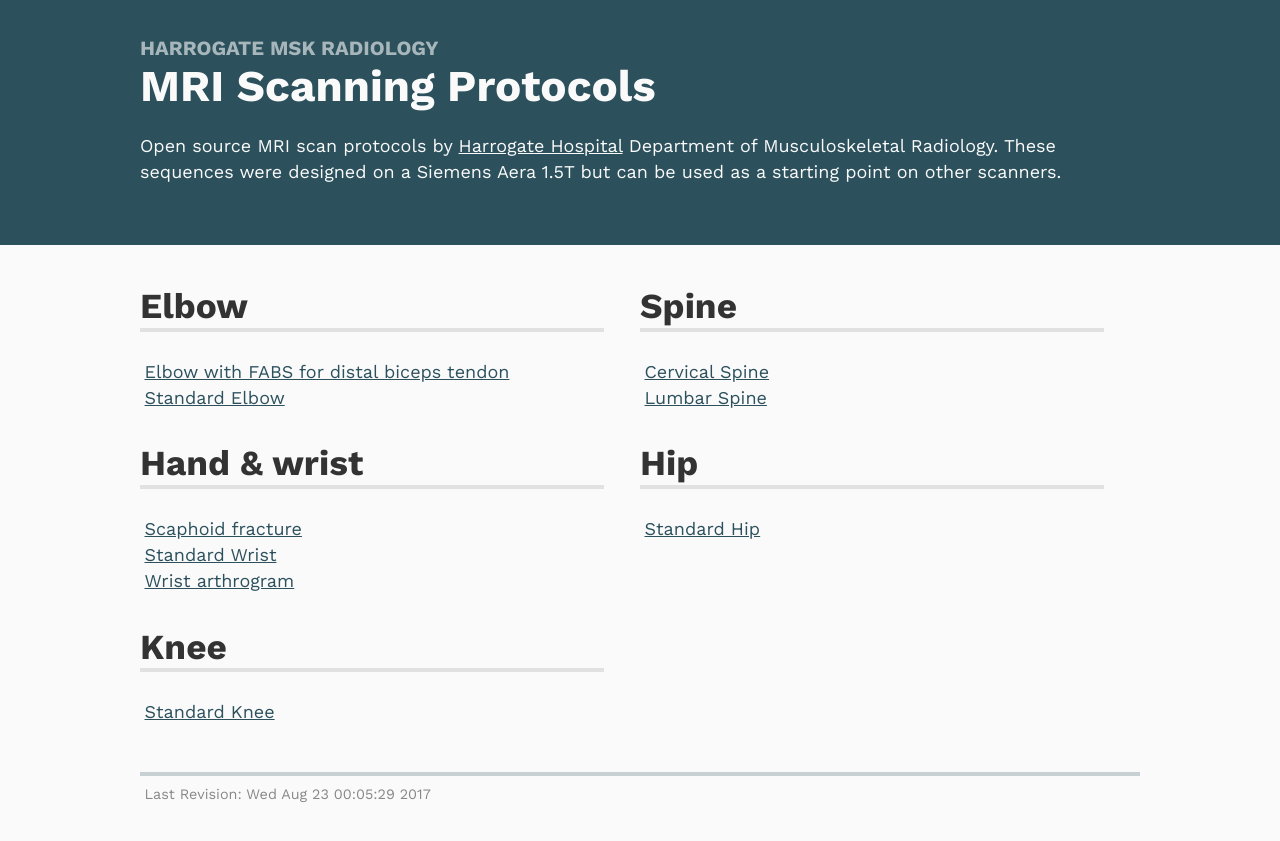
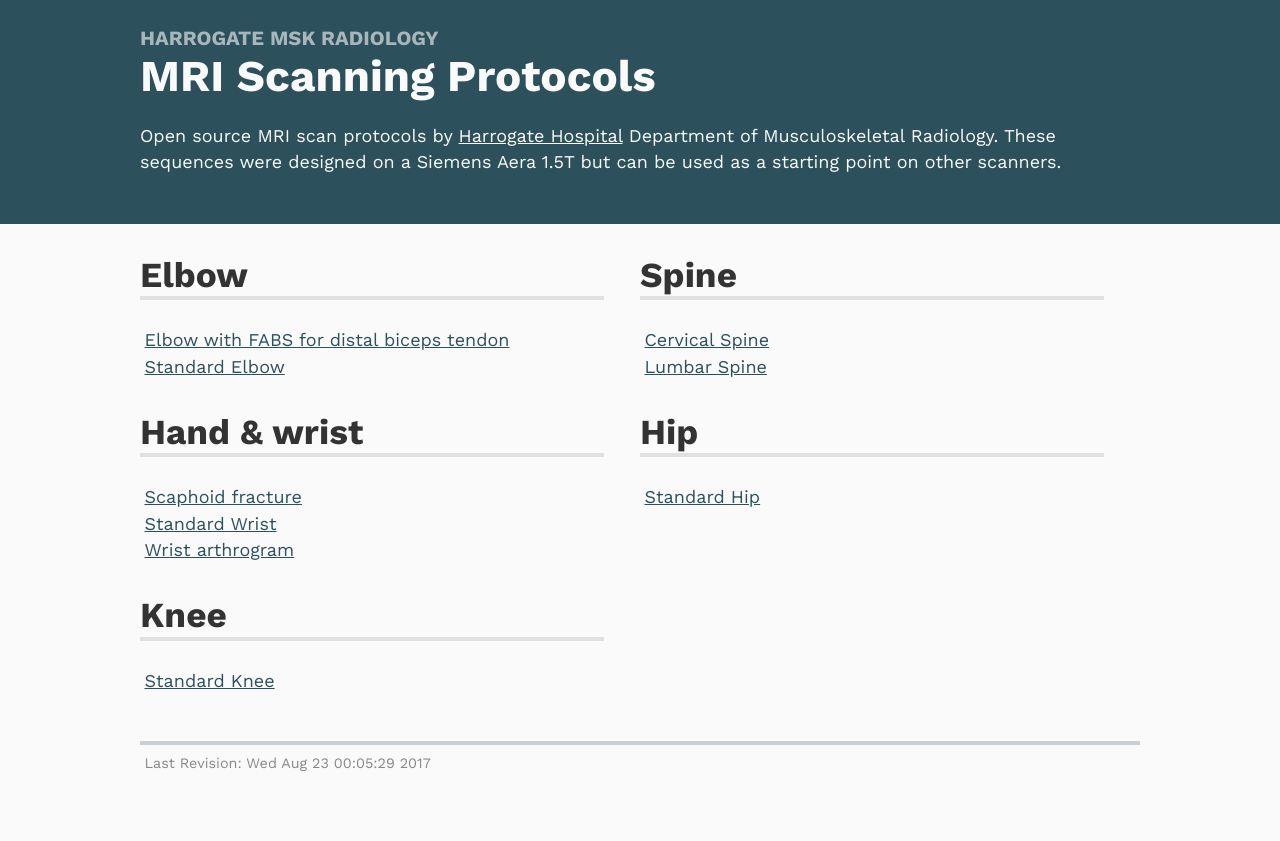
Before and after one commit to harrogatemsk/harrogatemsk.github.io, a Jekyll site: the page built from index.html, in a window 1280 px wide. Shown: the top 841 px of the page. Built offline with Jekyll 4.4.1, drawn with Linux system fonts in a browser that asks for light colours.

Commit message:
Update style.scss

```diff
--- a/assets/css/style.scss
+++ b/assets/css/style.scss
@@ -18,7 +18,7 @@ body {
 
 .container {
 	max-width: 1000px;
-	padding: 2em 1.5em;
+	padding: 2% 1.5%;
 	margin: 0 auto;
 }
 
```
